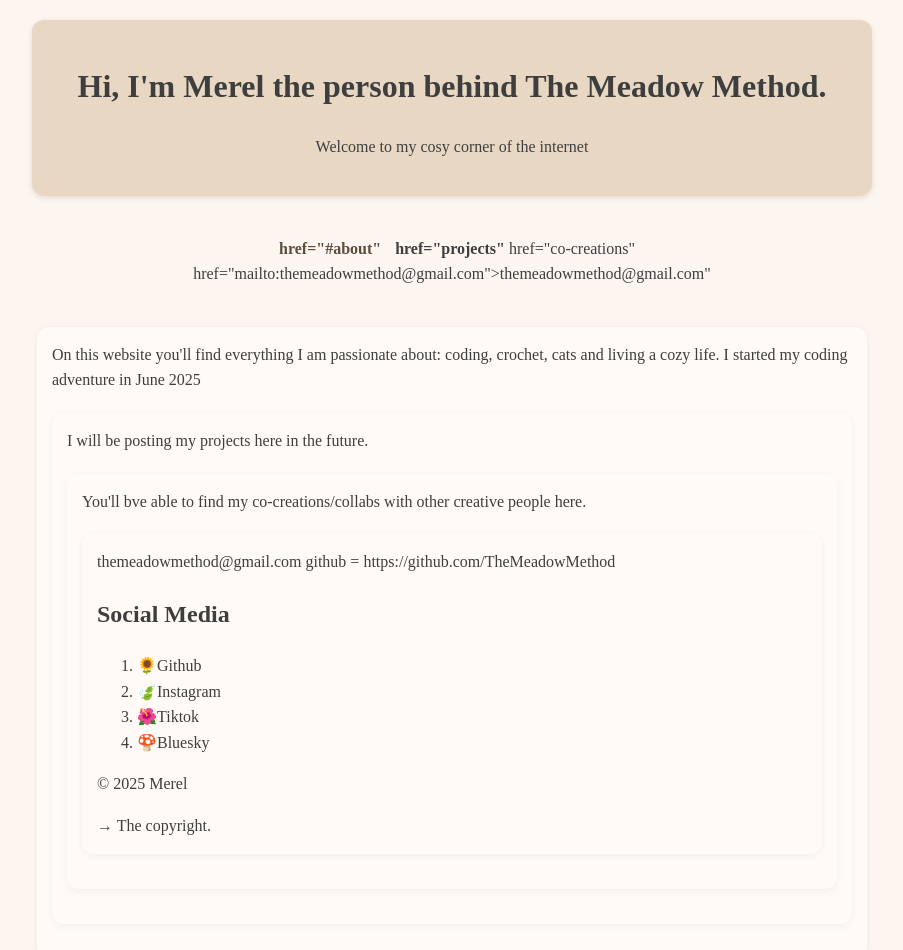
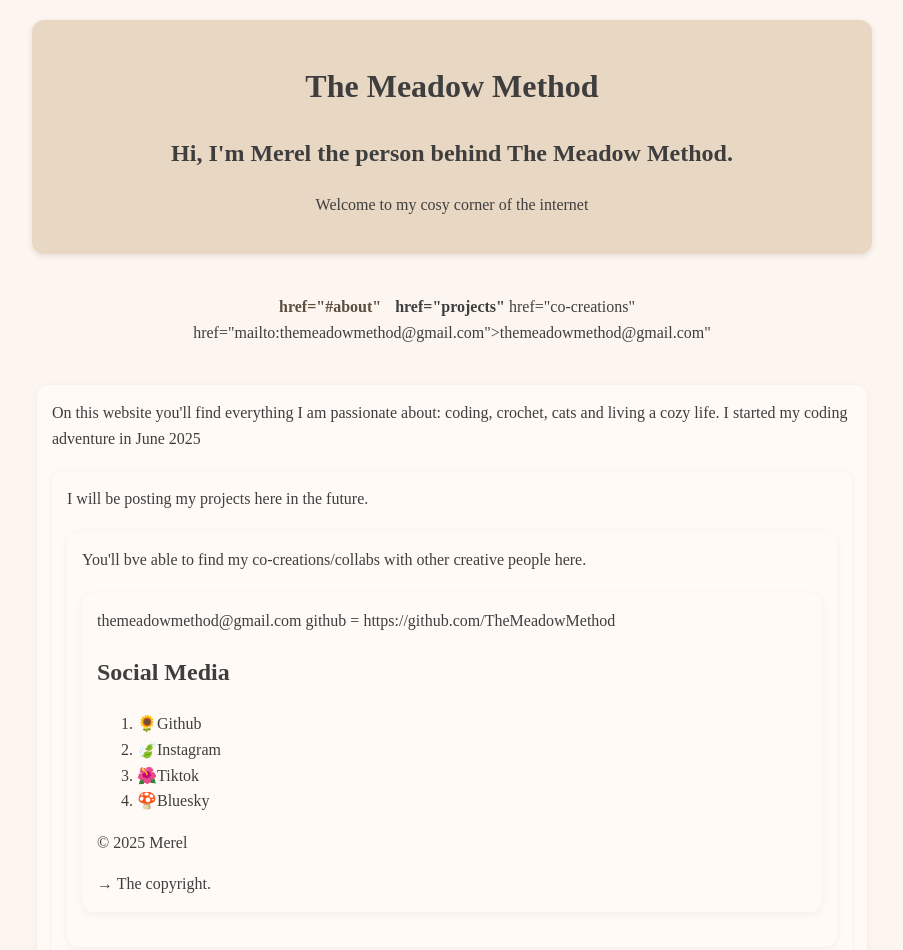
Before and after one commit to TheMeadowMethod/Portfolio, a plain HTML site: page index.html in a window 1280 px wide. Shown: the whole page, without its empty margins (188-1091 px from the left). Drawn offline with Linux system fonts and the light colour scheme.

Commit message:
Update index.html

```diff
--- a/index.html
+++ b/index.html
@@ -8,7 +8,8 @@
 
 <body>
 <header>
-<h1> Hi, I'm Merel the person behind The Meadow Method. </h1>
+<h1> The Meadow Method </h1>
+<h2> Hi, I'm Merel the person behind The Meadow Method. </h2>
 <p> Welcome to my cosy corner of the internet </p>
 </header>
 
```
